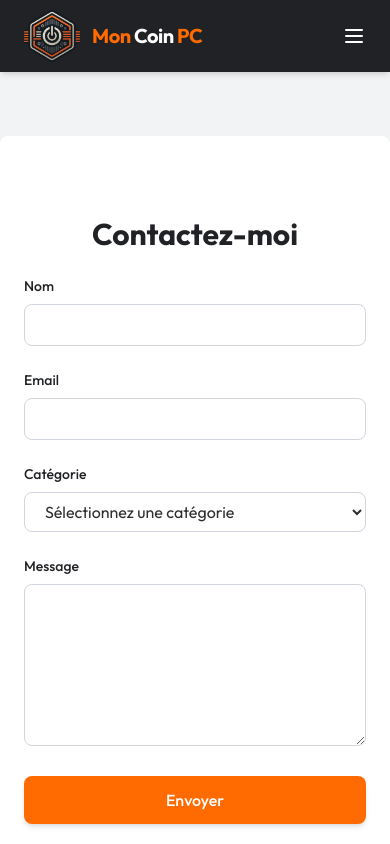
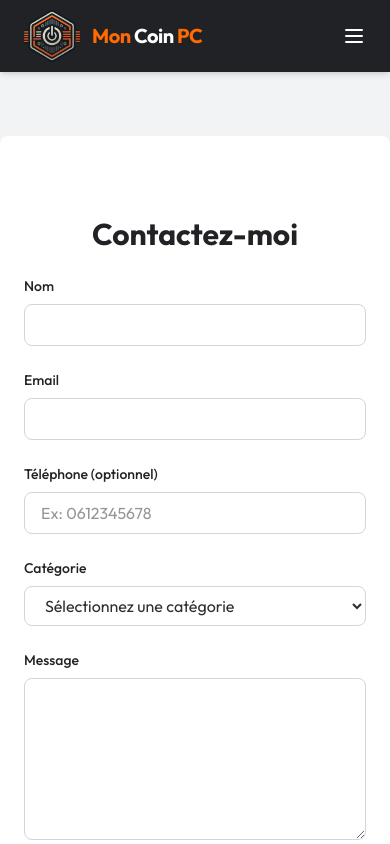
Before and after one commit to OrelienG/MonCoinPC, a React (Vite) app: page /contact in a window 390 px wide. Shown: the top 844 px of the page. Built offline with nearby package versions, Linux system fonts and the light colour scheme.

Commit message:
Add optional phone number field to contact form

```diff
--- a/src/pages/Contact.jsx
+++ b/src/pages/Contact.jsx
@@ -8,6 +8,7 @@ export default function Contact() {
   const [formData, setFormData] = useState({
     name: '',
     email: '',
+    phone: '',
     message: '',
     category: '',
   });
@@ -24,7 +25,7 @@ export default function Contact() {
   useEffect(() => {
     if (state.succeeded) {
       toast.success('Message envoyé avec succès !');
-      setFormData({ name: '', email: '', message: '', category: '' });
+      setFormData({ name: '', email: '', phone: '', message: '', category: '' });
     }
 
     if (state.errors && state.errors.length > 0) {
@@ -62,6 +63,7 @@ export default function Contact() {
               className="w-full px-4 py-2 border border-gray-300 rounded-lg mt-2"
             />
           </div>
+
           <div>
             <label htmlFor="email" className="block text-sm font-medium text-dark">
               Email
@@ -76,6 +78,23 @@ export default function Contact() {
               className="w-full px-4 py-2 border border-gray-300 rounded-lg mt-2"
             />
           </div>
+
+          <div>
+            <label htmlFor="phone" className="block text-sm font-medium text-dark">
+              Téléphone (optionnel)
+            </label>
+            <input
+              type="tel"
+              id="phone"
+              name="phone"
+              value={formData.phone}
+              onChange={handleChange}
+              pattern="^(\+33|0)[1-9](\d{2}){4}$"
+              placeholder="Ex: 0612345678"
+              className="w-full px-4 py-2 border border-gray-300 rounded-lg mt-2 focus:outline-none focus:ring-2 focus:ring-primary focus:border-primary"
+            />
+          </div>
+
           <div>
             <label htmlFor="category" className="block text-sm font-medium text-dark">
               Catégorie
@@ -98,6 +117,7 @@ export default function Contact() {
               <option value="Autre">Autre</option>
             </select>
           </div>
+
           <div>
             <label htmlFor="message" className="block text-sm font-medium text-dark">
               Message
@@ -112,6 +132,7 @@ export default function Contact() {
               className="w-full px-4 py-2 border border-gray-300 rounded-lg mt-2"
             ></textarea>
           </div>
+
           <div>
             <button
               type="submit"
@@ -133,7 +154,7 @@ export default function Contact() {
             <br />
             Téléphone:{' '}
             <a href="tel:+336" className="text-primary">
-              Bientot disponible
+              Bientôt disponible
             </a>{' '}
             <br />
             Adresse: 44 Route de Craonne, 02160 La Ville-aux-Bois-lès-Pontavert, France
```
